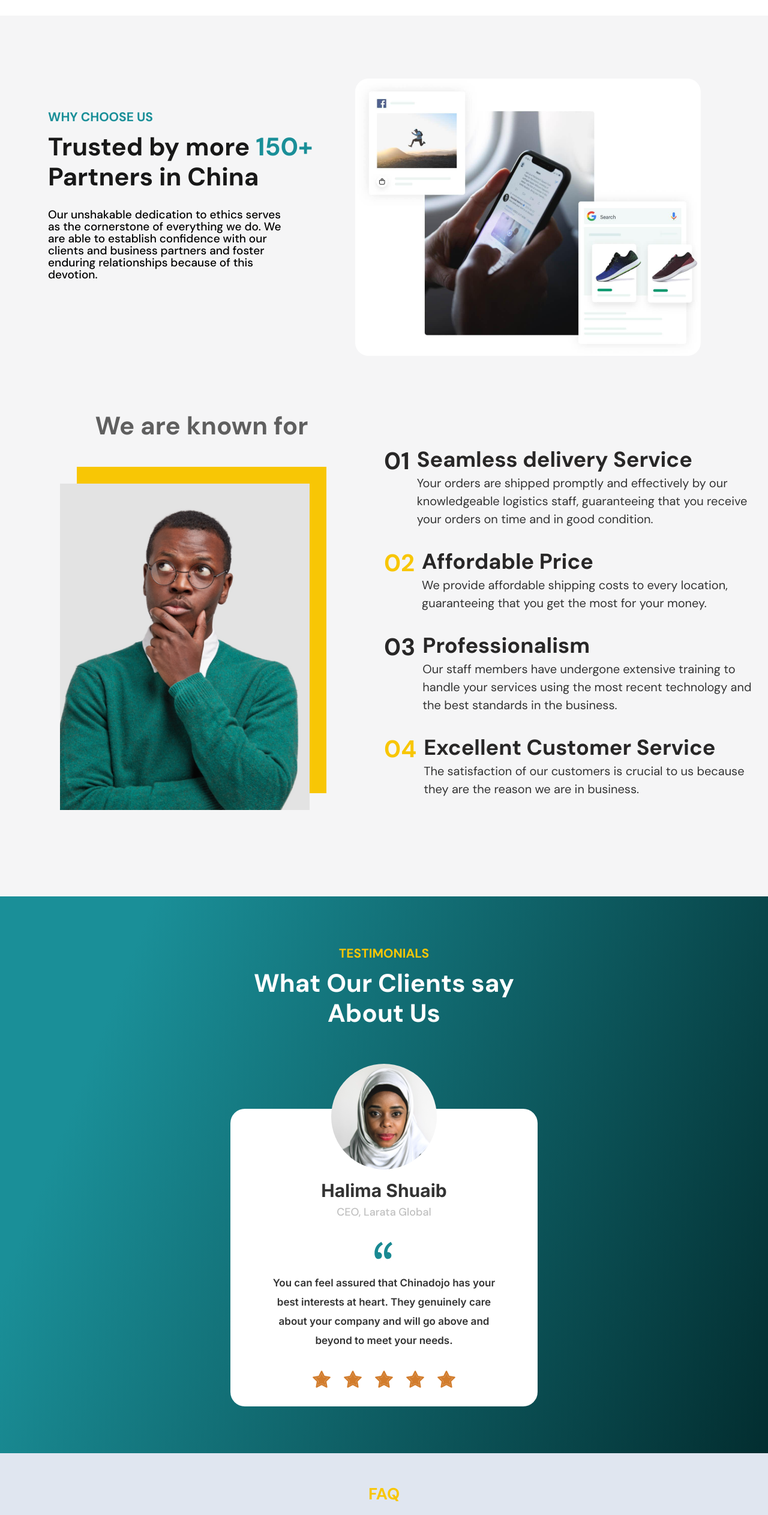
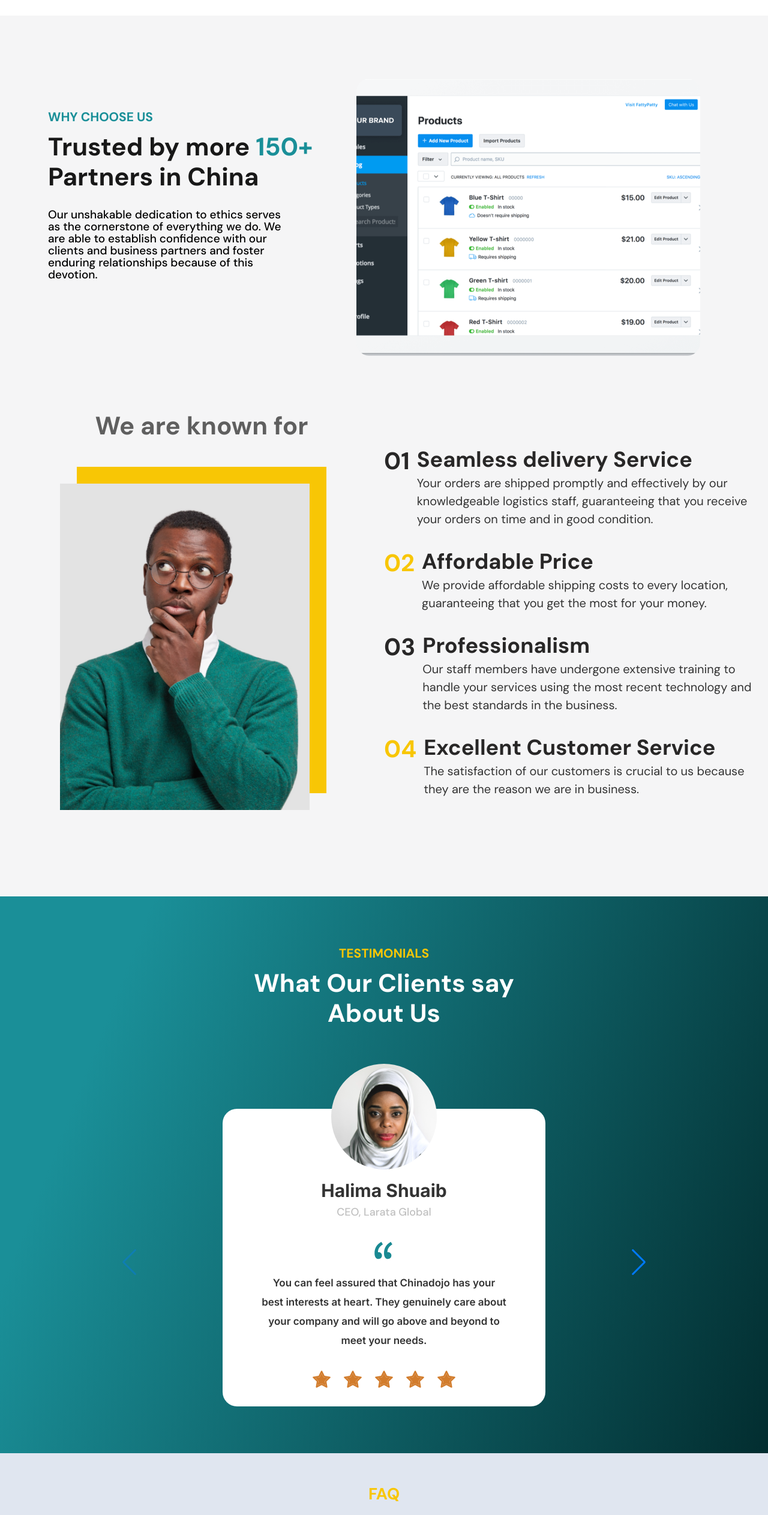
Before and after one commit to Tobiloba007/chinadojo, a React (Vite) app: page / in a window 1280 px wide. Shown: the part 4620-7145 px from the top of the page at 60% size. Built offline with nearby package versions, Linux system fonts and the light colour scheme.

Commit message:
carousel autoplay added

```diff
--- a/package.json
+++ b/package.json
@@ -16,6 +16,7 @@
     "react-dom": "^18.2.0",
     "react-floating-action-button": "^1.0.5",
     "react-icons": "^4.8.0",
+    "react-id-swiper": "^4.0.0",
     "react-router-dom": "^6.10.0",
     "swiper": "^9.2.4"
   },
--- a/src/components/home/HomeSection4.jsx
+++ b/src/components/home/HomeSection4.jsx
@@ -1,7 +1,9 @@
 import React from 'react'
 import { Swiper, SwiperSlide } from "swiper/react"
 import "swiper/css";;
-import { Navigation } from "swiper";
+import "swiper/css/pagination";
+import "swiper/css/navigation";
+import { Autoplay, Pagination, Navigation } from "swiper";
 import img1 from '../../assets/img17.png'
 import img2 from '../../assets/img18.png'
 import img3 from '../../assets/img19.png'
@@ -56,7 +58,15 @@ const HomeSection4 = () => {
         </div>
             {/* CAROUSEL */}
         <div className='flex flex-row items-center justify-center mt-8 md:mt-12'>
-           <Swiper navigation={true} modules={[Navigation]} className="w-screen h-[20rem] lg:w-[400px] xl:w-[40rem] xl:h-[30rem]">
+           <Swiper
+            spaceBetween={30}
+            centeredSlides={true}
+            autoplay={{
+              delay: 1500,
+              disableOnInteraction: false,
+            }}
+            modules={[Autoplay]}
+             className="w-screen h-[20rem] lg:w-[400px] xl:w-[40rem] xl:h-[30rem]">
                <SwiperSlide className='flex flex-row items-center justify-center text-center'>
                    <img src={img1} alt="" />
                </SwiperSlide>
--- a/src/components/home/HomeTestimonials.jsx
+++ b/src/components/home/HomeTestimonials.jsx
@@ -1,8 +1,9 @@
 import React from 'react'
 import classes from './global.module.css'
 import { Swiper, SwiperSlide } from "swiper/react"
-import "swiper/css";;
-import { Navigation } from "swiper";
+import "swiper/css";
+import 'swiper/swiper.min.css';
+import { Navigation, Pagination, Autoplay } from "swiper";
 import Testimonials1 from './Testimonials1'
 import Testimonials2 from './Testimonials2'
 import Testimonials3 from './Testimonials3'
@@ -10,7 +11,7 @@ import Testimonials3 from './Testimonials3'
 const HomeTestimonials = () => {
   return (
     <div className={classes.testimonyCon}>
-        <div className='h-[41rem] lg:h-[44rem] xl:h-[58rem]'>
+        <div className='h-[43rem] lg:h-[44rem] xl:h-[58rem]'>
         <div className='flex flex-col items-center justify-center py-12 lg:py-16 xl:py-20'>
             <p className='font-sans text-[#F8C605] text-[16px] font-[600] md:text-[18px] md:font-[700] lg:font-[500] lg:text-[17px] xl:text-[21px] xl:font-[600]'>
                 TESTIMONIALS
@@ -19,8 +20,21 @@ const HomeTestimonials = () => {
                What Our Clients say <br /> About Us
             </h1>
         </div>
-        <div>
-        <Swiper navigation={true} modules={[Navigation]} className="h-[35rem] lg:h-[37rem] xl:h-[45rem]">
+
+        <div className='flex flex-row items-center justify-center'>
+        <Swiper
+          spaceBetween={50}
+          centeredSlides={true}
+         //  autoplay={{
+         //    delay: 1500,
+         //    disableOnInteraction: false,
+         //  }}
+         //  pagination={{
+         //    clickable: true,
+         //  }}
+          navigation={true}
+          modules={[Pagination, Navigation]}
+          className="h-[35rem] w-[100vw] md:w-[85%] lg:h-[37rem] lg:w-[75%] xl:h-[45rem] xl:w-[70%]">
                <SwiperSlide className='flex flex-row items-center justify-center text-center'>
                   <Testimonials1 />
                </SwiperSlide>
@@ -32,6 +46,7 @@ const HomeTestimonials = () => {
                </SwiperSlide>
            </Swiper>
         </div>
+
         </div>
     </div>
   )
--- a/src/components/home/Testimonials1.jsx
+++ b/src/components/home/Testimonials1.jsx
@@ -6,7 +6,7 @@ import img1 from '../../assets/img13.png'
 const Testimonials1 = () => {
   return (
     <div className='flex flex-row items-center justify-center pb-12 xl:pb-16'>
-        <div className='flex flex-col items-center justify-center relative rounded-xl bg-white mt-0 w-[80%] h-[23rem] md:w-[53%] lg:w-[43%] xl:mt-12 xl:w-[40%] xl:h-[31rem] xl:rounded-3xl'>
+        <div className='flex flex-col items-center justify-center relative rounded-xl bg-white mt-0 w-[80%] h-[23rem] md:w-[53%] lg:w-[60%] xl:mt-12 xl:w-[60%] xl:h-[31rem] xl:rounded-3xl'>
                 <div className='flex flex-row items-center justify-center absolute top-[-50px] xl:top-[-75px]'>
                     <img className='w-28 h-28 rounded-full md:h-32 md:w-32 xl:h-44 xl:w-44' src={img1} alt="..." />
                 </div>
--- a/src/components/home/Testimonials2.jsx
+++ b/src/components/home/Testimonials2.jsx
@@ -6,7 +6,7 @@ import img1 from '../../assets/img14.png'
 const Testimonials2 = () => {
   return (
     <div className='flex flex-row items-center justify-center pb-12 xl:pb-16'>
-    <div className='flex flex-col  items-center justify-center relative rounded-xl bg-white mt-0 w-[80%] h-[23rem] md:w-[53%] lg:w-[43%] xl:mt-12 xl:w-[40%] xl:h-[31rem] xl:rounded-3xl'>
+    <div className='flex flex-col  items-center justify-center relative rounded-xl bg-white mt-0 w-[80%] h-[23rem] md:w-[53%] lg:w-[60%] xl:mt-12 xl:w-[60%] xl:h-[31rem] xl:rounded-3xl'>
             <div className='flex flex-row items-center justify-center absolute top-[-50px] xl:top-[-75px]'>
                 <img className='w-28 h-28 rounded-full md:h-32 md:w-32 xl:h-44 xl:w-44' src={img1} alt="..." />
             </div>
--- a/src/components/home/Testimonials3.jsx
+++ b/src/components/home/Testimonials3.jsx
@@ -6,7 +6,7 @@ import img1 from '../../assets/img15.png'
 const Testimonials3 = () => {
   return (
     <div className='flex flex-row items-center justify-center pb-12 xl:pb-16'>
-    <div className='flex flex-col  items-center justify-center relative rounded-xl bg-white mt-0 w-[80%] h-[23rem] md:w-[53%] lg:w-[43%] xl:mt-12 xl:w-[40%] xl:h-[31rem] xl:rounded-3xl'>
+    <div className='flex flex-col  items-center justify-center relative rounded-xl bg-white mt-0 w-[80%] h-[23rem] md:w-[57%] lg:w-[60%] xl:mt-12 xl:w-[60%] xl:h-[31rem] xl:rounded-3xl'>
             <div className='flex flex-row items-center justify-center absolute top-[-50px] xl:top-[-75px]'>
                 <img className='w-28 h-28 rounded-full md:h-32 md:w-32 xl:h-44 xl:w-44' src={img1} alt="..." />
             </div>
```
Also changed, not shown: 1 other file (tests, documents, lock files or other folders).
